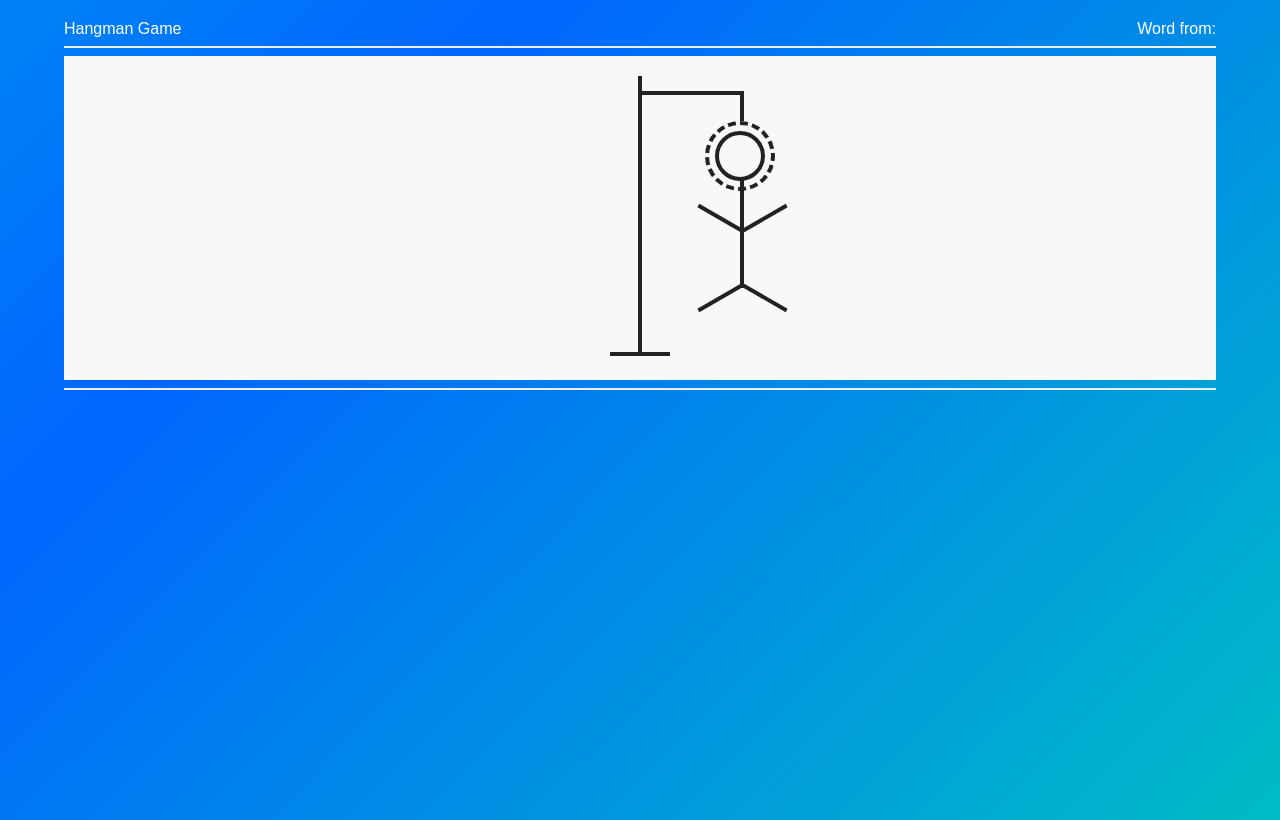
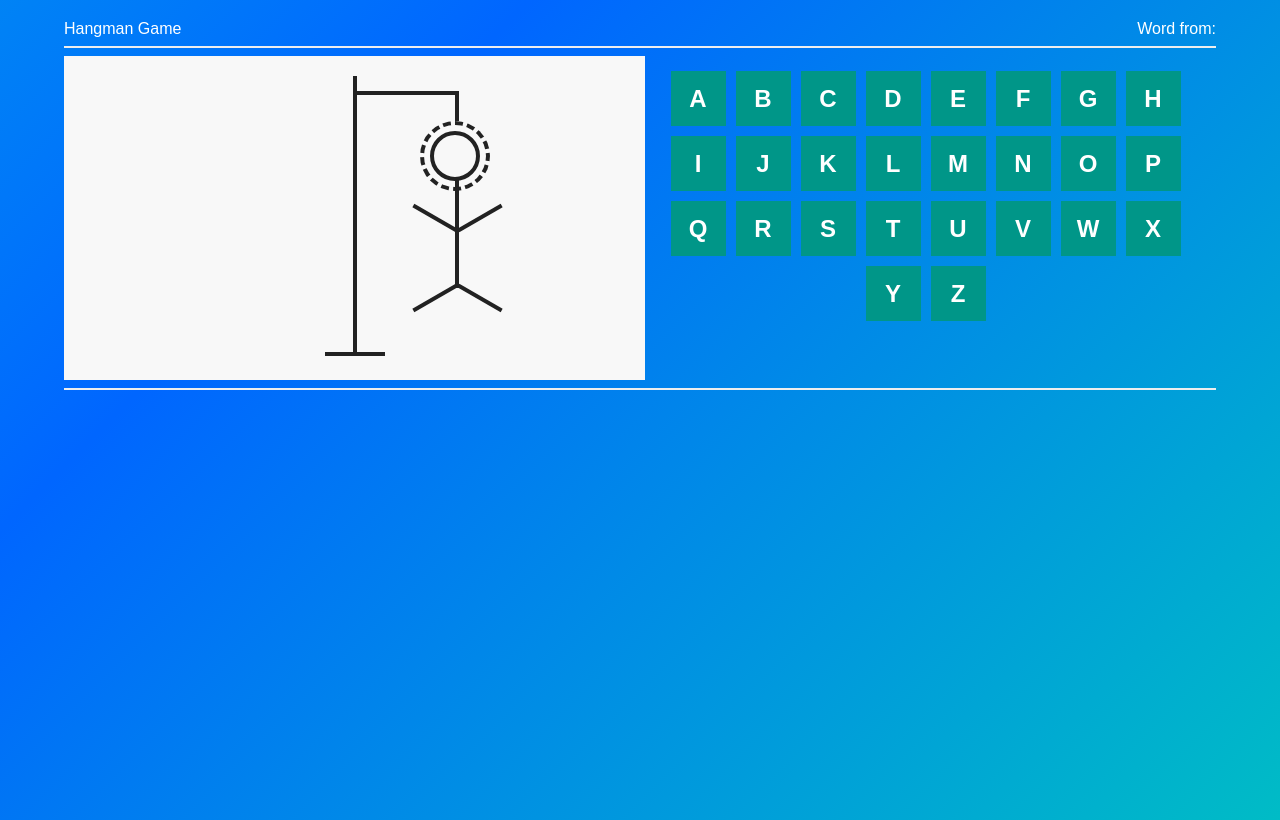
Before and after one commit to abdelrhman755/Hangman-Game, a plain HTML site: page index.html in a window 1280 px wide. Drawn offline with Linux system fonts and the light colour scheme.

Commit message:
finishing the logic and the design of the letters by css and js

```diff
--- a/index.html
+++ b/index.html
@@ -35,5 +35,6 @@
         <hr>
         <div class="guess"></div>
     </div>
+    <script src="script.js"></script>
 </body>
 </html>
--- a/script.js
+++ b/script.js
@@ -0,0 +1,10 @@
+const letters = "abcdefghijklmnopqrstuvwxyz";
+let lettersArray = Array.from(letters);
+let lettersContainer = document.querySelector(".letters");
+lettersArray.forEach(letter => {
+    let span = document.createElement("span");
+    let theLetter = document.createTextNode(letter);
+    span.appendChild(theLetter);
+    span.className = "box";
+    lettersContainer.appendChild(span);
+});
--- a/style.css
+++ b/style.css
@@ -166,5 +166,25 @@ hr {
     height: 4px;
     background-color: #222;
     top:220px;
+}
 
+.letters {
+    flex:1;
+    padding: 15px;
+    text-align:center;
 }
+
+.letters .box {
+    width:55px;
+    height:55px;
+    display:inline-block;
+    background-color:#009688;
+    color:#fff;
+    font-size:24px;
+    margin-right:10px;
+    line-height:55px;
+    text-transform:uppercase;
+    font-weight:bold;
+    cursor:pointer;
+    margin-bottom: 10px;
+}
```
